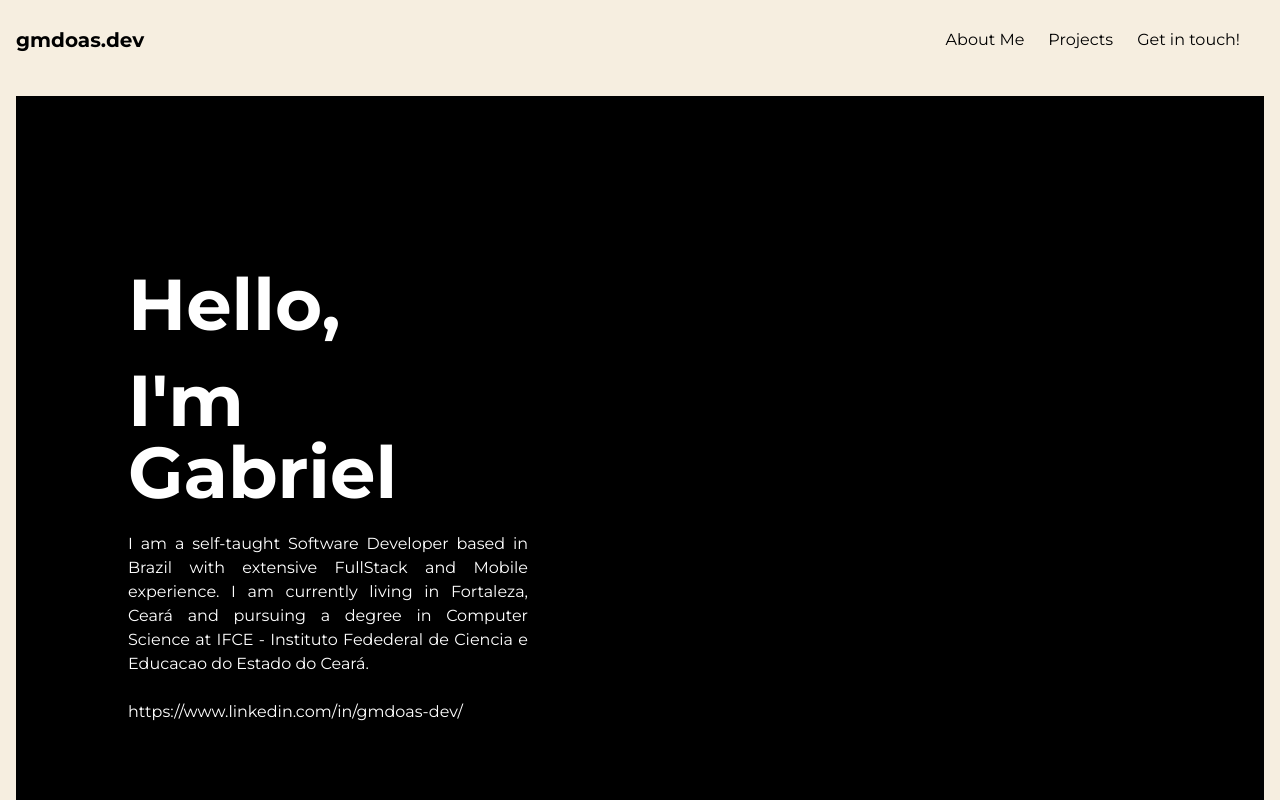
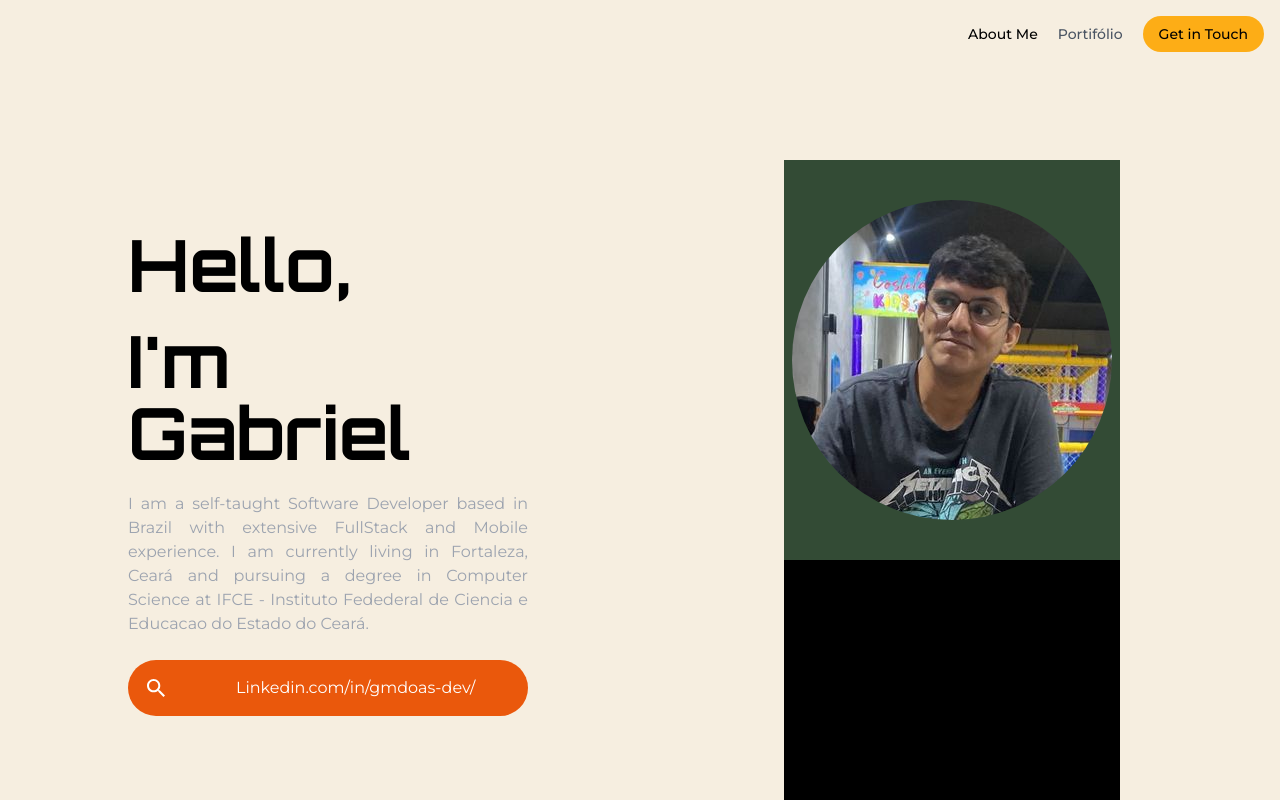
Before and after one commit to CaffeineIssues/gm-personal-portfolio, a Next.js app: page / in a window 1280 px wide. Shown: the top 800 px of the page. Built offline with nearby package versions, Linux system fonts and the light colour scheme.

Commit message:
main section

```diff
--- a/package.json
+++ b/package.json
@@ -13,6 +13,7 @@
     "next": "14.0.4",
     "react": "^18",
     "react-dom": "^18",
+    "react-icons": "^5.0.1",
     "styled-components": "^6.1.6",
     "twin.macro": "^3.4.0"
   },
--- a/src/app/Components/Container.tsx
+++ b/src/app/Components/Container.tsx
@@ -1,17 +1,11 @@
 import React from 'react';
-import { Montserrat } from 'next/font/google';
 
 type ContainerProps = {
   children?: React.ReactNode;
 };
 
-const montSerrat = Montserrat({ subsets: ['latin'] });
 const Container: React.FC<ContainerProps> = ({ children }) => {
-  return (
-    <div className={`${montSerrat.className} bg-black h-screen w-screen`}>
-      {children}
-    </div>
-  );
+  return <div>{children}</div>;
 };
 
 export default Container;
--- a/src/app/Components/NavBar.tsx
+++ b/src/app/Components/NavBar.tsx
@@ -1,33 +1,109 @@
-import React from 'react';
+'use client';
+import Image from 'next/image';
+import React, { useState } from 'react';
 
 export default function Header() {
+  const [isNavbarOpen, setIsNavbarOpen] = useState(false);
+  const toggleNavbar = () => {
+    setIsNavbarOpen(!isNavbarOpen);
+  };
+
+  const scrollToCenter = (event: React.MouseEvent<HTMLAnchorElement>) => {
+    event.preventDefault();
+
+    // Ensure event.currentTarget and href attribute exist before using them
+    const targetHref = event.currentTarget?.getAttribute('href');
+
+    if (targetHref) {
+      const targetId = targetHref.substring(1);
+      const targetDiv = document.getElementById(targetId);
+
+      if (targetDiv && targetId === 'clients') {
+        const centerPosition =
+          targetDiv.offsetTop - 200 + targetDiv.clientHeight / 2;
+        window.scrollTo({ top: centerPosition, behavior: 'smooth' });
+      } else if (targetDiv) {
+        const centerPosition = targetDiv.offsetTop;
+        window.scrollTo({ top: centerPosition, behavior: 'smooth' });
+      }
+    }
+  };
   return (
-    <header className="bg-[#f6eee0] sm:flex sm:justify-between sm:items-center sm:px-4 sm:py-3  w-full">
-      <div className="flex items-center justify-between px-4 py-3 sm:p-0">
-        <div className="text-black text-xl font-bold">gmdoas.dev</div>
-        <button className="text-black focus:outline-none sm:hidden md:hidden">
-          Menu
+    <header className="flex flex-wrap sm:justify-start sm:flex-nowrap z-50 w-full text-sm py-4 absolute">
+      <nav
+        className="max-w-[85rem] w-full mx-auto px-4 sm:flex sm:items-center sm:justify-between"
+        aria-label="Global"
+      >
+        <div className="flex items-center justify-between">
+          <a className="sm:hidden flex-none" href="#">
+            <Image src="/logo/white.png" alt="logo" width="64" height="64" />
+          </a>
+          <div className="sm:hidden">
+            <button
+              type="button"
+              className="hs-collapse-toggle p-2 inline-flex justify-center items-center gap-2 rounded-md border font-medium bg-white text-gray-700 shadow-sm align-middle hover:bg-gray-50 focus:outline-none focus:ring-2 focus:ring-offset-2 focus:ring-offset-white focus:ring-blue-600 transition-all text-sm dark:bg-slate-900 dark:hover:bg-slate-800 dark:border-gray-700 dark:text-gray-400 dark:hover:text-white dark:focus:ring-offset-gray-800"
+              data-hs-collapse="#navbar-image-1"
+              aria-controls="navbar-image-1"
+              aria-label="Toggle navigation"
+              onClick={() => {
+                toggleNavbar();
+              }}
+            >
+              <svg
+                className="hs-collapse-open:hidden w-4 h-4"
+                width="16"
+                height="16"
+                fill="currentColor"
+                viewBox="0 0 16 16"
+              >
+                <path
+                  fillRule="evenodd"
+                  d="M2.5 12a.5.5 0 0 1 .5-.5h10a.5.5 0 0 1 0 1H3a.5.5 0 0 1-.5-.5zm0-4a.5.5 0 0 1 .5-.5h10a.5.5 0 0 1 0 1H3a.5.5 0 0 1-.5-.5zm0-4a.5.5 0 0 1 .5-.5h10a.5.5 0 0 1 0 1H3a.5.5 0 0 1-.5-.5z"
+                />
+              </svg>
+              <svg
+                className="hs-collapse-open:block hidden w-4 h-4"
+                width="16"
+                height="16"
+                fill="currentColor"
+                viewBox="0 0 16 16"
+              >
+                <path d="M4.646 4.646a.5.5 0 0 1 .708 0L8 7.293l2.646-2.647a.5.5 0 0 1 .708.708L8.707 8l2.647 2.646a.5.5 0 0 1-.708.708L8 8.707l-2.646 2.647a.5.5 0 0 1-.708-.708L7.293 8 4.646 5.354a.5.5 0 0 1 0-.708z" />
+              </svg>
             </button>
           </div>
-      <nav className="sm:flex sm:items-center sm:px-4 sm:py-3">
+        </div>
+        <div
+          id="navbar-image-1"
+          className={`hs-collapse ${
+            isNavbarOpen ? 'block' : 'hidden'
+          } overflow-hidden transition-all duration-300 basis-full grow sm:block`}
+        >
+          <div className="flex flex-col gap-5 mt-5 sm:flex-row sm:items-center sm:justify-end sm:mt-0 sm:pl-5">
             <a
-          href="#"
-          className="block px-2 py-1 text-black rounded hover:bg-gray-700 sm:mt-0 sm:ml-2 "
+              className="font-medium text-white-500"
+              href="#home"
+              onClick={scrollToCenter}
+              aria-current="page"
             >
               About Me
             </a>
             <a
-          href="#"
-          className="block px-2 py-1 text-black rounded hover:bg-gray-700 sm:mt-0 sm:ml-2"
+              className="font-medium text-gray-600 hover:text-gray-400 dark:text-gray-400 dark:hover:text-gray-500"
+              href="#clients"
+              onClick={scrollToCenter}
             >
-          Projects
+              Portifólio
             </a>
             <a
-          href="#"
-          className="block px-2 py-1 text-black rounded hover:bg-gray-700 sm:mt-0 sm:ml-2"
+              className="font-medium text-black bg-[#fdad16] rounded-full p-2 pl-4 pr-4"
+              href="#services"
+              onClick={scrollToCenter}
             >
-          Get in touch!
+              Get in Touch
             </a>
+          </div>
+        </div>
       </nav>
     </header>
   );
--- a/src/app/Components/SectionContainer.tsx
+++ b/src/app/Components/SectionContainer.tsx
@@ -10,7 +10,7 @@ const SectionContainer: React.FC<ContainerProps> = ({
   children,
   className,
 }) => {
-  return <div className={`${className} h-screen w-screen`}>{children}</div>;
+  return <div className={`${className} h-screen min-w-full`}>{children}</div>;
 };
 
 export default SectionContainer;
--- a/src/app/Sections/LandingSection.tsx
+++ b/src/app/Sections/LandingSection.tsx
@@ -2,38 +2,67 @@
 'use client';
 import React from 'react';
 import SectionContainer from '@components/SectionContainer';
+import { IoMdSearch } from 'react-icons/io';
+import { Orbitron } from 'next/font/google';
+import Image from 'next/image';
+
+const orbitronText = Orbitron({ subsets: ['latin'] });
 
 function LandingSection() {
   return (
     <SectionContainer
       className={
-        'bg-[#f6eee0] p-4 h-screen w-full grid lg:grid-cols-2  sm:flex-row'
+        'bg-[#f6eee0]  h-screen min-h-full w-full p-4 grid lg:grid-cols-2  sm:flex-row'
       }
     >
-      <div className="bg-black lg:w-full sm:w-screen">
-        <div className="h-screen flex items-center justify-center">
+      <div className="lg:w-full sm:w-screen">
+        <div className="h-screen flex items-center justify-center mt-14">
           <div className="lg:p-28 space-y-6">
-            <h1 className="text-7xl text-white font-bold">Hello,</h1>
-            <h2 className="text-7xl  text-white font-bold">I'm Gabriel</h2>
-            <p className="text-white text-justify">
+            <h1
+              className={`${orbitronText.className} text-7xl text-black font-bold`}
+            >
+              Hello,
+            </h1>
+            <h2
+              className={`${orbitronText.className} text-7xl  text-black font-bold`}
+            >
+              I'm Gabriel
+            </h2>
+            <p className="text-gray-400 text-justify">
               I am a self-taught Software Developer based in Brazil with
               extensive FullStack and Mobile experience. I am currently living
               in Fortaleza, Ceará and pursuing a degree in Computer Science at
               IFCE - Instituto Fedederal de Ciencia e Educacao do Estado do
               Ceará.
             </p>
-            <div>
+            <div className="bg-orange-600 text-left rounded-full pt-4 pb-4">
+              <IoMdSearch
+                size="1.5em"
+                className="leading-none inline-block align-middle ml-4 mr-[17%]"
+                color="white"
+              />
               <a
                 className="text-white"
                 href="https://www.linkedin.com/in/gmdoas-dev/"
               >
-                https://www.linkedin.com/in/gmdoas-dev/
+                Linkedin.com/in/gmdoas-dev/
               </a>
             </div>
           </div>
         </div>
       </div>
-      <div className="bg-black lg:w-full">qew</div>
+      <div className="lg:w-full">
+        <div className="h-screen flex-1 bg-black m-36 items-center justify-center">
+          <div className="w-full bg-[#334b35] h-1/2 flex pt-12 pb-12 items-center justify-center">
+            <img
+              src="/profile.jpg"
+              alt="profilepic"
+              className="h-[20em] w-[20em] rounded-full center"
+            />
+          </div>
+          <div></div>
+        </div>
+      </div>
     </SectionContainer>
   );
 }
--- a/src/app/layout.tsx
+++ b/src/app/layout.tsx
@@ -1,9 +1,8 @@
 import type { Metadata } from 'next';
-import { Inter } from 'next/font/google';
+import { Inter, Montserrat } from 'next/font/google';
 import './globals.css';
 
-const inter = Inter({ subsets: ['latin'] });
-
+const montSerrat = Montserrat({ subsets: ['latin'] });
 export const metadata: Metadata = {
   title: 'Create Next App',
   description: 'Generated by create next app',
@@ -16,7 +15,7 @@ export default function RootLayout({
 }) {
   return (
     <html lang="en">
-      <body className={inter.className}>{children}</body>
+      <body className={montSerrat.className}>{children}</body>
     </html>
   );
 }
--- a/src/app/page.tsx
+++ b/src/app/page.tsx
@@ -5,10 +5,12 @@ import Navbar from '@components/NavBar';
 
 export default function Home() {
   return (
-    <Container>
-      <Navbar />
-      <LandingSection />
-    </Container>
+    <>
+      <Container>
+        <Navbar />
+        <LandingSection />
+      </Container>
+    </>
     //<main className="flex min-h-screen flex-col items-center justify-between p-24">
   );
 }
```
Also changed, not shown: public/profile.jpg (added), 1 other file (tests, documents, lock files or other folders). Lines whose indentation alone changed are shown as unchanged.
